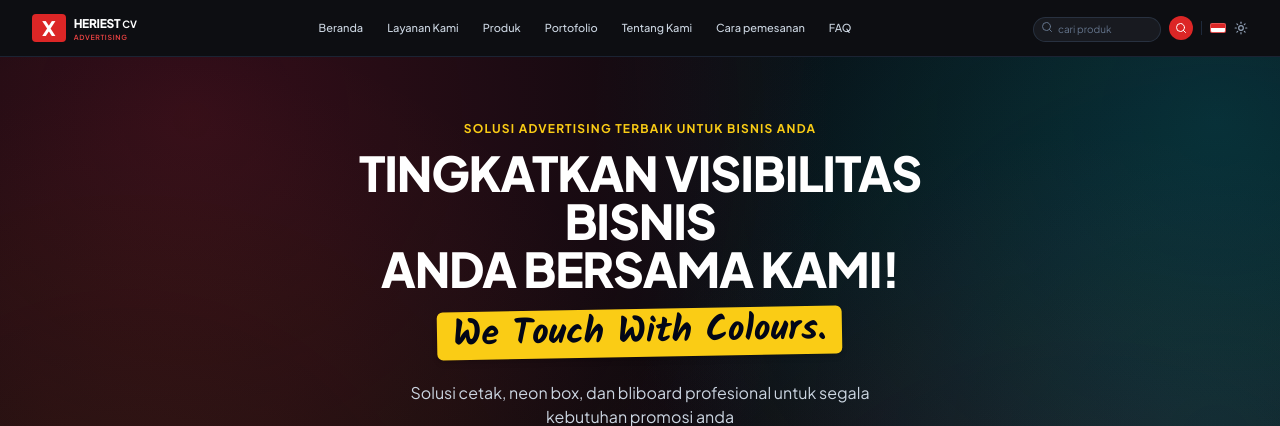
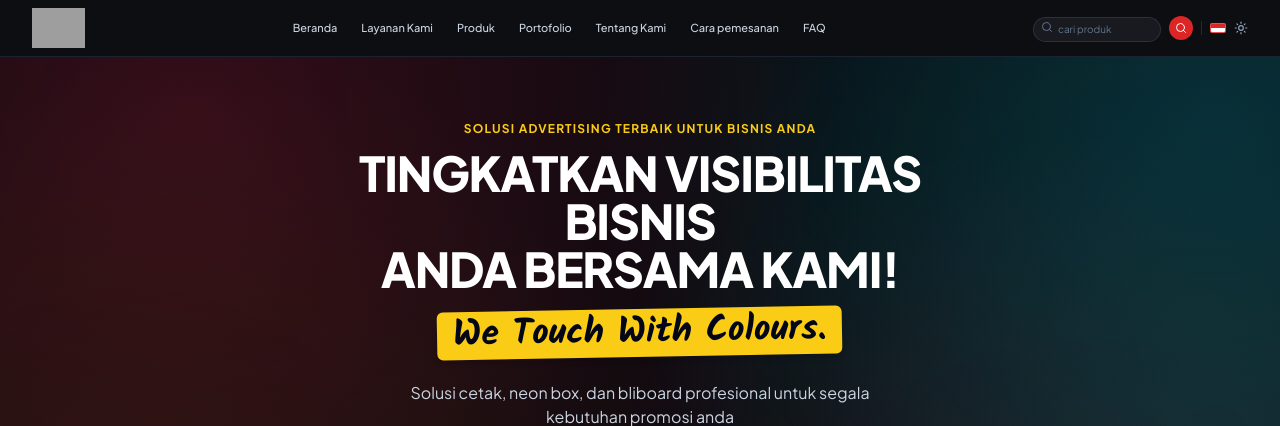
Before and after one commit to FarhanGezon/heriest, a PHP site: page / in a window 1280 px wide. Shown: the top 426 px of the page. Run offline with PHP 8.4, Linux system fonts and the light colour scheme; data comes from the database, SQL or seed files in the repository; data that the repository does not hold is empty; some libraries are stand-ins or nearby versions; grey boxes are pictures that could not be loaded.

Commit message:
Update logo konsisten, sinkron portofolio, langkah pemesanan, toast notification, hapus tagline footer

```diff
--- a/includes/footer.php
+++ b/includes/footer.php
@@ -3,7 +3,6 @@
     <!-- FOOTER HITAM PRESISI GAMBAR -->
     <?php
         $f_nama = function_exists('getSetting') ? getSetting('nama_toko', 'HERIEST CV. ADVERTISING') : 'HERIEST CV. ADVERTISING';
-        $f_tagline = function_exists('getSetting') ? getSetting('tagline', 'We Touch With Colours.') : 'We Touch With Colours.';
         $f_alamat = function_exists('getSetting') ? getSetting('alamat', 'Jl. kabupaten nomor mangunsari, rego, kabupaten, manandai, kabupaten, kabupaten karanganyar, Jawa Timur 63281') : 'Jl. kabupaten nomor mangunsari, rego, kabupaten, manandai, kabupaten, kabupaten karanganyar, Jawa Timur 63281';
         $f_wa = function_exists('getSetting') ? getSetting('whatsapp', '082264356885') : '082264356885';
         $f_email = function_exists('getSetting') ? getSetting('email', 'info@heriest.com') : 'info@heriest.com';
@@ -16,16 +15,11 @@
         <div class="max-w-7xl mx-auto px-4 sm:px-6 lg:px-8">
             <div class="grid grid-cols-1 md:grid-cols-4 gap-8 pb-8">
 
-                <!-- Col 1: Logo & Tagline -->
+                <!-- Col 1: Logo -->
                 <div class="space-y-2">
                     <div class="flex items-center gap-2">
-                        <div class="bg-red-600 text-white font-black text-2xl px-2 py-1 rounded">X</div>
-                        <div>
-                            <h3 class="font-black text-base tracking-tight leading-none text-white"><?= htmlspecialchars($f_nama) ?></h3>
-                            <p class="text-[9px] text-red-500 font-bold tracking-widest uppercase">ADVERTISING</p>
-                        </div>
+                        <img src="assets/images/logo-heriest.png" alt="<?= htmlspecialchars($f_nama) ?>" class="h-12 w-auto object-contain">
                     </div>
-                    <p class="text-xs font-brush text-yellow-400 italic pt-1"><?= htmlspecialchars($f_tagline) ?></p>
                 </div>
 
                 <!-- Col 2: Alamat -->
--- a/includes/header.php
+++ b/includes/header.php
@@ -30,17 +30,8 @@
             <div class="flex justify-between items-center h-14">
 
                 <!-- Logo Kiri Presisi -->
-                <a href="index.php" class="flex items-center gap-2">
-                    <div class="bg-red-600 text-white font-black text-xl px-2.5 py-1 rounded flex items-center justify-center leading-none">
-                        X
-                    </div>
-                    <div class="flex flex-col justify-center">
-                        <div class="flex items-center gap-0.5 leading-none">
-                            <span class="text-xs font-black tracking-tight text-white">HERIEST</span>
-                            <span class="text-[10px] font-bold text-white">CV</span>
-                        </div>
-                        <span class="text-[7px] font-semibold text-red-500 uppercase tracking-widest mt-0.5 leading-none">ADVERTISING</span>
-                    </div>
+                <a href="index.php" class="flex items-center">
+                    <img src="assets/images/logo-heriest.png" alt="Heriest Logo" class="h-10 w-auto object-contain">
                 </a>
 
                 <!-- Navigasi Tengah -->
--- a/index.php
+++ b/index.php
@@ -455,8 +455,8 @@ if ($db) {
             <div class="bg-white dark:bg-[#141622] border border-slate-200 dark:border-slate-800/80 rounded-2xl sm:rounded-3xl p-5 text-left sm:text-center shadow-xs flex sm:flex-col items-start sm:items-center gap-3.5 sm:gap-0">
                 <div class="w-8 h-8 shrink-0 bg-orange-500 text-white rounded-full flex items-center justify-center font-black text-xs sm:mb-3 shadow-xs">2</div>
                 <div>
-                    <h3 class="font-bold text-xs sm:text-sm text-slate-900 dark:text-white mb-1 sm:mb-1.5">Konsultasi via WA</h3>
-                    <p class="text-xs text-slate-500 dark:text-slate-400 leading-relaxed">Hubungi kami untuk konsultasi jenis pesanan, ukuran, dan kebutuhan bisnis Anda.</p>
+                    <h3 class="font-bold text-xs sm:text-sm text-slate-900 dark:text-white mb-1 sm:mb-1.5">Penawaran & Desain</h3>
+                    <p class="text-xs text-slate-500 dark:text-slate-400 leading-relaxed">Kami buatkan desain beserta penawaran harga terbaik sesuai kebutuhan dan budget Anda.</p>
                 </div>
             </div>
 
@@ -464,8 +464,8 @@ if ($db) {
             <div class="bg-white dark:bg-[#141622] border border-slate-200 dark:border-slate-800/80 rounded-2xl sm:rounded-3xl p-5 text-left sm:text-center shadow-xs flex sm:flex-col items-start sm:items-center gap-3.5 sm:gap-0">
                 <div class="w-8 h-8 shrink-0 bg-purple-600 text-white rounded-full flex items-center justify-center font-black text-xs sm:mb-3 shadow-xs">3</div>
                 <div>
-                    <h3 class="font-bold text-xs sm:text-sm text-slate-900 dark:text-white mb-1 sm:mb-1.5">Konsultasi via WA</h3>
-                    <p class="text-xs text-slate-500 dark:text-slate-400 leading-relaxed">Hubungi kami untuk konsultasi jenis pesanan, ukuran, dan kebutuhan bisnis Anda.</p>
+                    <h3 class="font-bold text-xs sm:text-sm text-slate-900 dark:text-white mb-1 sm:mb-1.5">Produksi & Pengerjaan</h3>
+                    <p class="text-xs text-slate-500 dark:text-slate-400 leading-relaxed">Setelah desain disetujui dan DP diterima, pesanan diproses dengan mesin modern dan bahan terbaik.</p>
                 </div>
             </div>
 
@@ -473,8 +473,8 @@ if ($db) {
             <div class="bg-white dark:bg-[#141622] border border-slate-200 dark:border-slate-800/80 rounded-2xl sm:rounded-3xl p-5 text-left sm:text-center shadow-xs flex sm:flex-col items-start sm:items-center gap-3.5 sm:gap-0">
                 <div class="w-8 h-8 shrink-0 bg-blue-600 text-white rounded-full flex items-center justify-center font-black text-xs sm:mb-3 shadow-xs">4</div>
                 <div>
-                    <h3 class="font-bold text-xs sm:text-sm text-slate-900 dark:text-white mb-1 sm:mb-1.5">Konsultasi via WA</h3>
-                    <p class="text-xs text-slate-500 dark:text-slate-400 leading-relaxed">Hubungi kami untuk konsultasi jenis pesanan, ukuran, dan kebutuhan bisnis Anda.</p>
+                    <h3 class="font-bold text-xs sm:text-sm text-slate-900 dark:text-white mb-1 sm:mb-1.5">Pengiriman & Pemasangan</h3>
+                    <p class="text-xs text-slate-500 dark:text-slate-400 leading-relaxed">Pesanan dikirim atau dipasang langsung oleh tim kami, selesai tepat waktu dan bergaransi.</p>
                 </div>
             </div>
 
```
Also changed, not shown: admin/includes/header.php (+1 -11 lines), admin/includes/toast.php (added, +32 -0 lines), portofolio.php (+2 -71 lines), assets/images/uploads/mitra_1792323037_ec3ddf74.jpg (added), assets/images/uploads/popup_1791379478.jpg (deleted), assets/images/uploads/popup_1792390399.png (added), 1 other file.
